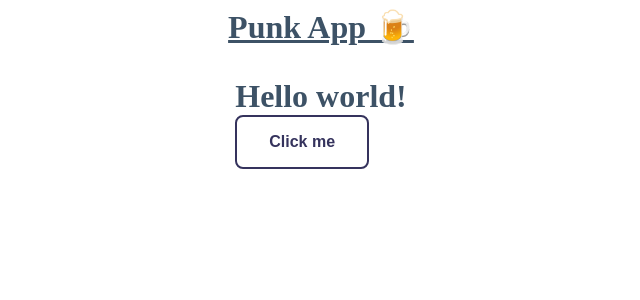
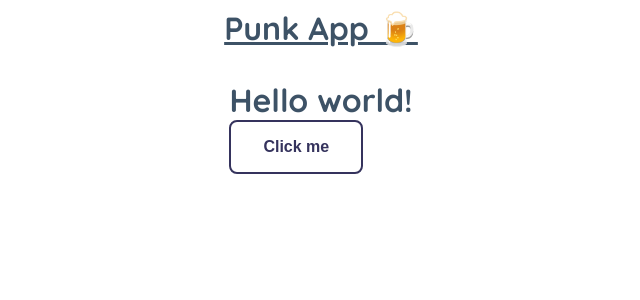
Before and after one commit to Tripouille/beer-app, a Next.js app: page / in a window 1280 px wide. Shown: the top 300 px of the page, without its empty margins (319-959 px from the left). Built offline with nearby package versions, Linux system fonts and the light colour scheme.

Commit message:
feat: setup quicksand font (#4)

```diff
--- a/src/app/layout.tsx
+++ b/src/app/layout.tsx
@@ -1,10 +1,13 @@
 import { MainLayout } from "@/components/MainLayout";
 import { ServerStyleSheet } from "@/components/ServerStyleSheet";
+import { Quicksand } from "next/font/google";
 
 export const metadata = {
   title: "Create Next App",
   description: "Generated by create next app",
 };
+
+const quicksand = Quicksand({ subsets: ["latin"] });
 
 export default function RootLayout({
   children,
@@ -13,7 +16,7 @@ export default function RootLayout({
 }) {
   return (
     <html lang="en">
-      <body>
+      <body className={quicksand.className}>
         <ServerStyleSheet>
           <MainLayout>{children}</MainLayout>
         </ServerStyleSheet>
```
